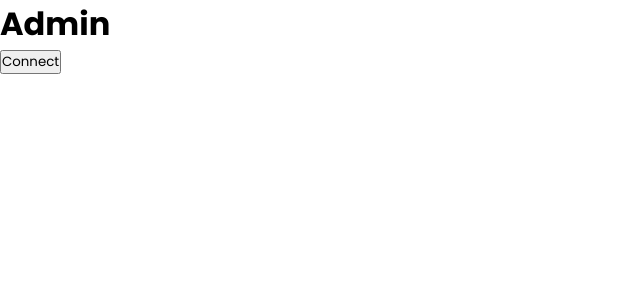
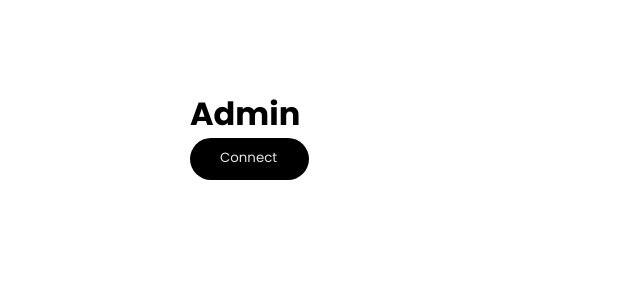
Before and after one commit to dabit3/sybil-form, a Next.js app: page /admin in a window 1280 px wide. Shown: the top 300 px of the page, without its empty margins (0-640 px from the left). Built offline with nearby package versions, Linux system fonts and the light colour scheme.

Commit message:
minor updated styling

```diff
--- a/app/admin/page.tsx
+++ b/app/admin/page.tsx
@@ -1,6 +1,8 @@
 'use client'
+
 import { useState, useEffect } from 'react'
 import { ethers } from 'ethers'
+import { styles } from '../styles'
 
 export default function Admin(props) {
   let [users, setUsers] = useState<any>([])
@@ -70,13 +72,16 @@ export default function Admin(props) {
   users = users.filter(u => u.formData)
 
   return (
-    <div>
+    <div style={styles.main}>
       <h1>Admin</h1>
       {
-        connected && !fetching && (<button onClick={fetchUsers}>Fetch Users</button>)
+        fetching && <p>Loading users...</p>
       }
       {
-        !connected && (<button onClick={connect}>Connect</button>)
+        connected && !fetching && (<button style={styles.buttonStyle} onClick={fetchUsers}>Fetch Users</button>)
+      }
+      {
+        !connected && (<button style={styles.buttonStyle} onClick={connect}>Connect</button>)
       }
       {
         users.map((user, index) => (
```
